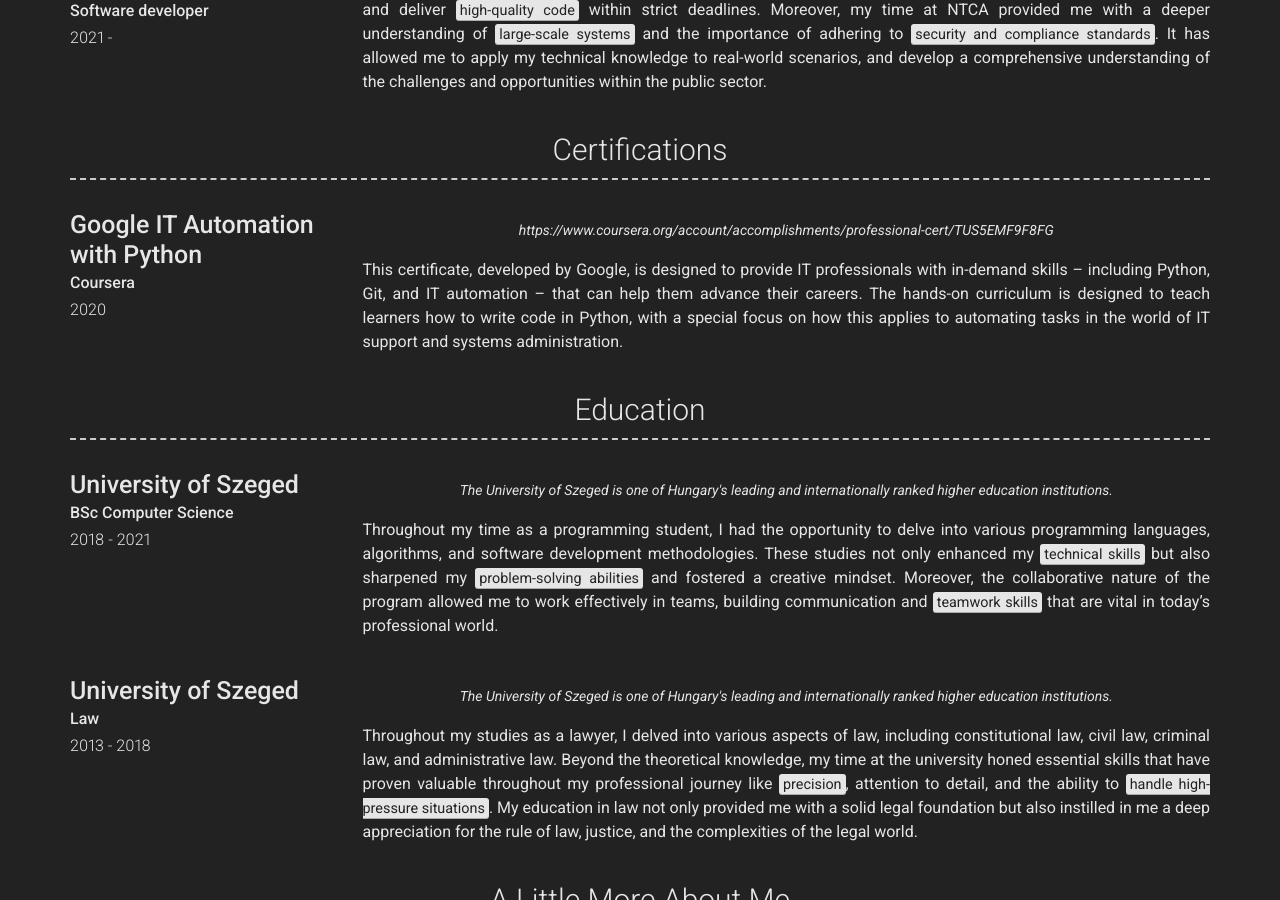
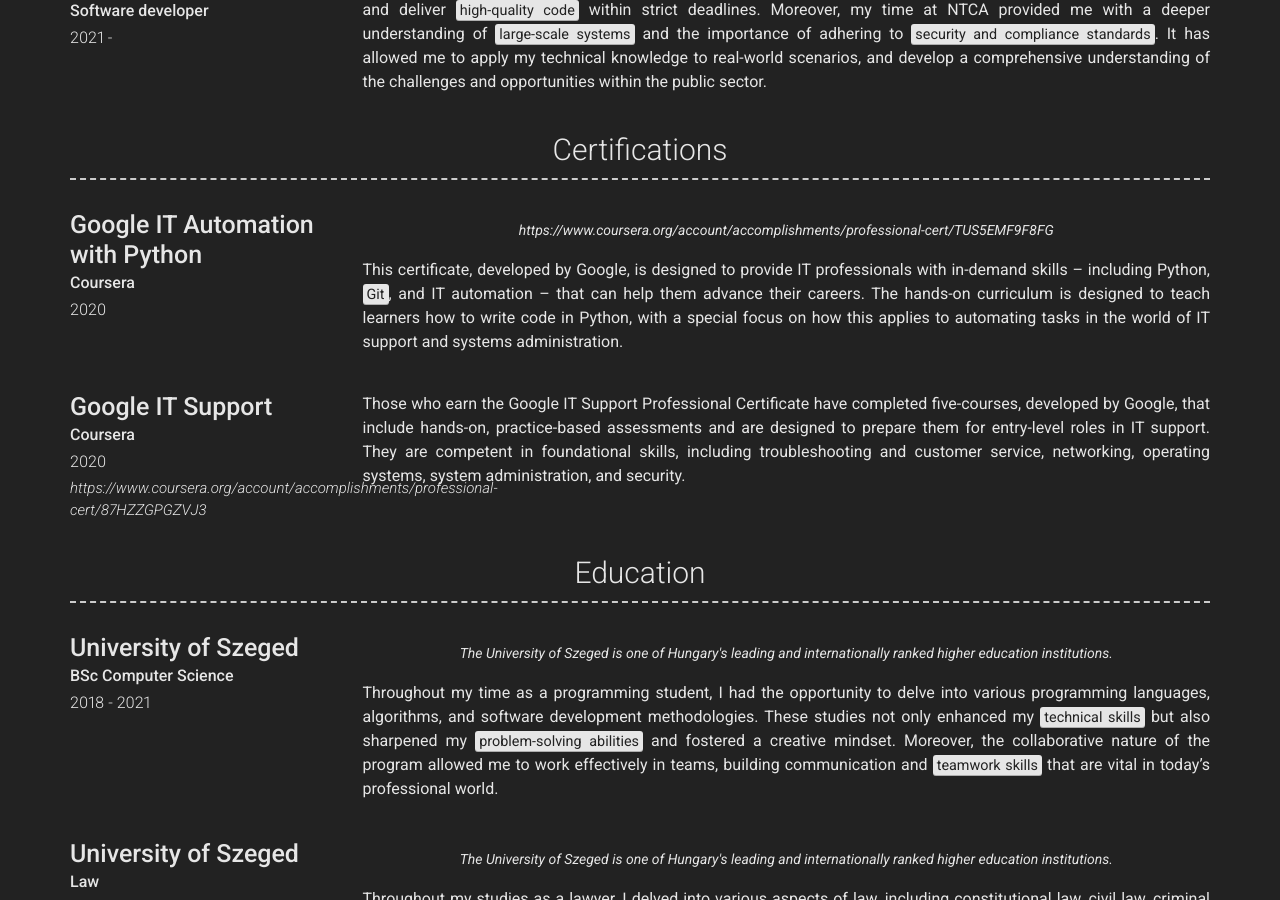
Before and after one commit to nagyantal9312/nagyantal9312.github.io, a Jekyll site: the page built from index.md, in a window 1280 px wide and 900 px high, scrolled down 1093 px. Built offline with Jekyll 4.4.1, drawn with Linux system fonts in a browser that asks for light colours; nearby versions of some CDN libraries.

Commit message:
add it support certificate

```diff
--- a/_config.yml
+++ b/_config.yml
@@ -112,7 +112,16 @@ content:
         quote: >
           https://www.coursera.org/account/accomplishments/professional-cert/TUS5EMF9F8FG
         description: |
-          This certificate, developed by Google, is designed to provide IT professionals with in-demand skills -- including Python, Git, and IT automation -- that can help them advance their careers. The hands-on curriculum is designed to teach learners how to write code in Python, with a special focus on how this applies to automating tasks in the world of IT support and systems administration.
+          This certificate, developed by Google, is designed to provide IT professionals with in-demand skills -- including Python, <mark>Git</mark>, and IT automation -- that can help them advance their careers. The hands-on curriculum is designed to teach learners how to write code in Python, with a special focus on how this applies to automating tasks in the world of IT support and systems administration.
+
+      - layout: left
+        title: Google IT Support
+        caption: 2020
+        sub_title: Coursera
+        link: >
+          https://www.coursera.org/account/accomplishments/professional-cert/87HZZGPGZVJ3
+        description: |
+          Those who earn the Google IT Support Professional Certificate have completed five-courses, developed by Google, that include hands-on, practice-based assessments and are designed to prepare them for entry-level roles in IT support. They are competent in foundational skills, including troubleshooting and customer service, networking, operating systems, system administration, and security.
 
   - title: Education # Title for the section
     layout: list # Type of content section (list/text)
```
